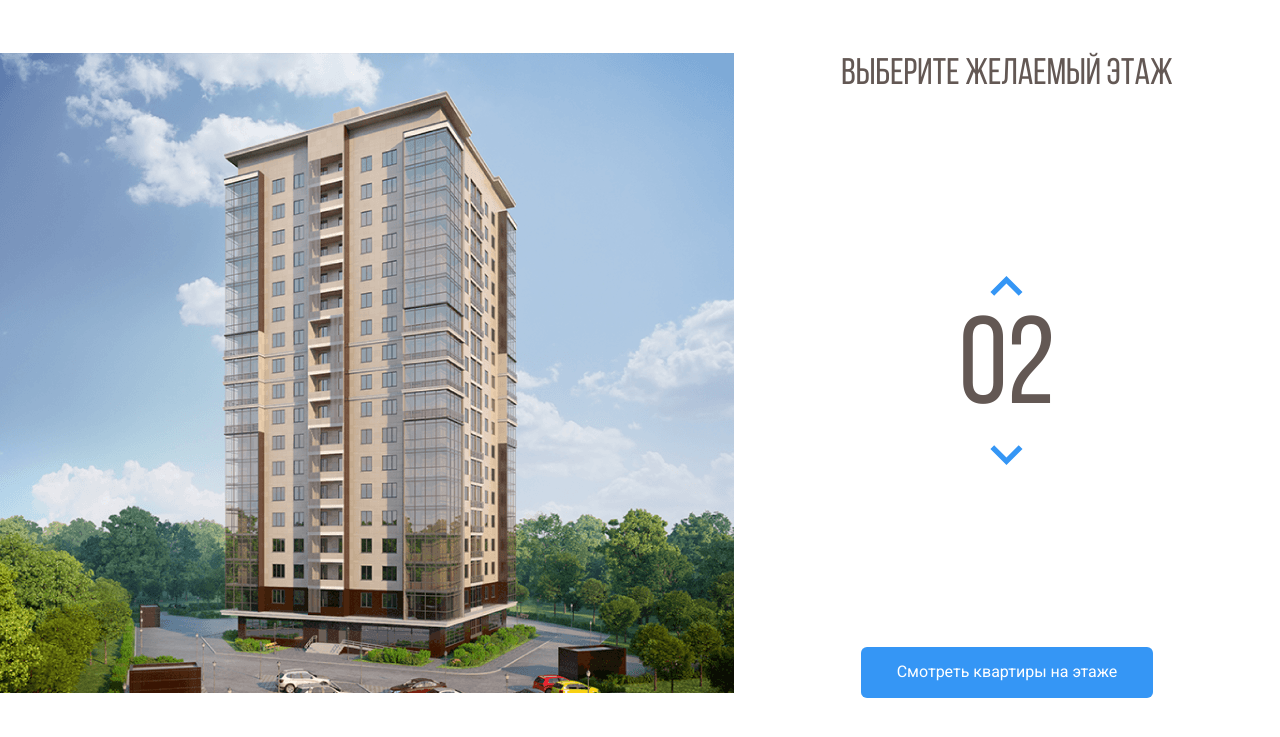
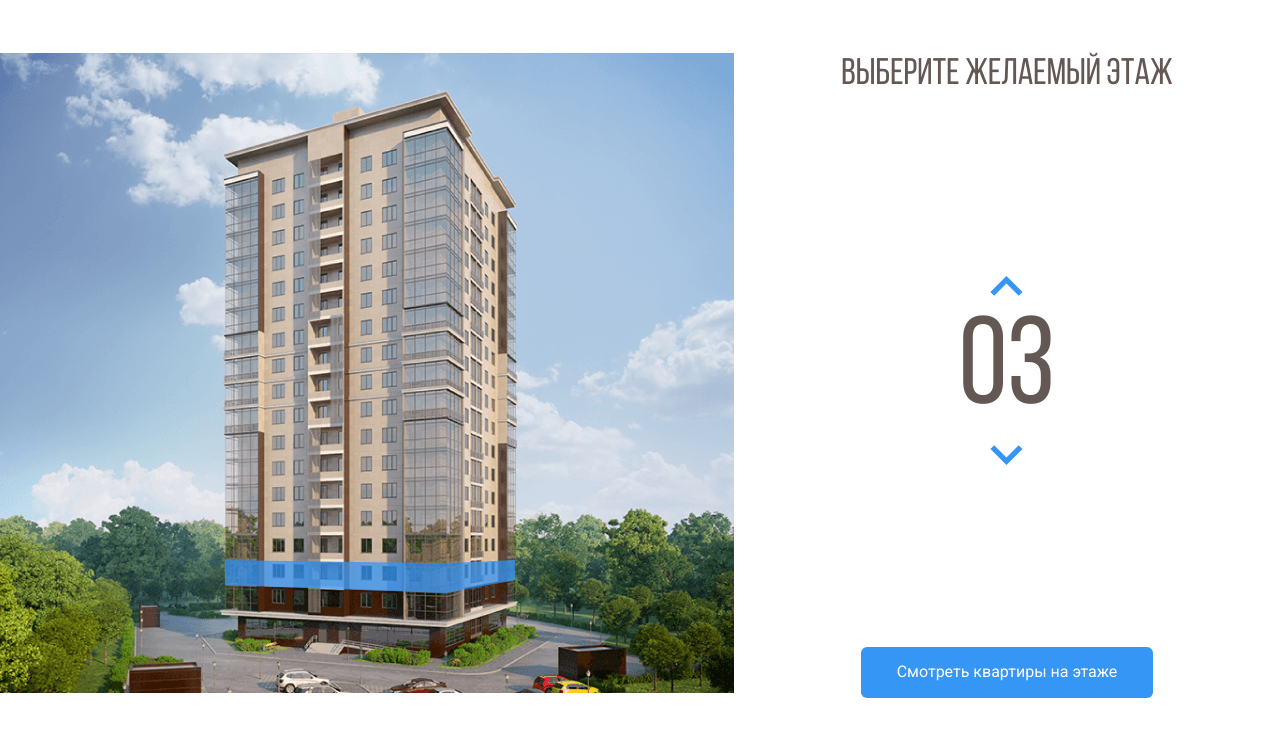
Before and after one commit to mikkibmw/melody, a plain HTML site: page index.html in a window 1280 px wide. Both pictures are taken after a click on the button 1006 px from the left and 356 px from the top of the page. Shown: the part 69-806 px from the top of the page. Drawn offline with nearby package versions, Linux system fonts and the light colour scheme.

Commit message:
Add files via upload

```diff
--- a/css/style.css
+++ b/css/style.css
@@ -64,11 +64,14 @@ text-align: right;
   padding: 54px 0 54px 0;
   display: flex;
 }
-.home-img path{
+.home-image path{
 opacity: 0;
 cursor: pointer;
 }
-.home-img path:hover{
+.home-image path:hover{
+  opacity: 1;
+}
+path.current-floor{
   opacity: 1;
 }
 .main-info{
--- a/index.html
+++ b/index.html
@@ -43,7 +43,12 @@
   </header>
   <main class="main">
     <div class="main-image">
-      <svg class="home-img" width="734" height="640" viewBox="0 0 734 640" fill="none" xmlns="http://www.w3.org/2000/svg" xmlns:xlink="http://www.w3.org/1999/xlink">
+      <svg
+        class="home-image"
+        width="734"
+        height="640"
+        viewBox="0 0 734 640"
+        fill="none" xmlns="http://www.w3.org/2000/svg" xmlns:xlink="http://www.w3.org/1999/xlink">
         <rect width="734" height="640" fill="url(#pattern0)"/>
         <defs>
         <pattern id="pattern0" patternContentUnits="objectBoundingBox" width="1" height="1">
@@ -51,23 +56,23 @@
         </pattern>
         <image id="image0" width="740" height="640" xlink:href="img/home.png">
         </defs>
-        <path d="M224 533L444.8 541L514 527.3V549L445.5 568.7L224 557.7V533Z" fill="#3595F6" fill-opacity="0.75"/>
-        <path d="M225 532V507L445.3 510.3L515 507V527L445.7 540L225 532Z" fill="#3595F6" fill-opacity="0.75"/>
-        <path d="M225 506V481H446H515V504L447 511L225 506Z" fill="#3595F6" fill-opacity="0.75"/>
-        <path d="M225 482V457L446.3 453.3L514 460V482H446" fill="#3595F6" fill-opacity="0.75"/>
-        <path d="M225 456V430L446.5 426.7L515 437.7V459L446 452.3L225 456Z" fill="#3595F6" fill-opacity="0.75"/>
-        <path d="M224 429V405.3L445 393L516 416V437.3L445 425L224 429Z" fill="#3595F6" fill-opacity="0.75"/>
-        <path d="M224 407V382L446.2 365.7L516 394.3V415L445.7 393.3L224 407Z" fill="#3595F6" fill-opacity="0.75"/>
-        <path d="M224 382V357L446.5 336.7L516 373.3V394L444 365.3L224 382Z" fill="#3595F6" fill-opacity="0.75"/>
-        <path d="M224 356V332L447 307.3L516 351.3V373L446.7 335L224 356Z" fill="#3595F6" fill-opacity="0.75"/>
-        <path d="M224 331V307L446.5 278.3L516 329.3V350L445.7 307.7L224 331Z" fill="#3595F6" fill-opacity="0.75"/>
-        <path d="M223 307V283L445.3 250L516 309.3V329L446 278.3L223 307Z" fill="#3595F6" fill-opacity="0.75"/>
-        <path d="M224 282V258L445.2 223L515 287V308L446.3 249.7L224 282Z" fill="#3595F6" fill-opacity="0.75"/>
-        <path d="M224 258V233L446.3 195L515 265.3V286L446 222L224 258Z" fill="#3595F6" fill-opacity="0.75"/>
-        <path d="M224 232V207L444.8 163.3L515 242.3V265L446 191.7L224 232Z" fill="#3595F6" fill-opacity="0.75"/>
-        <path d="M225 208V183L445 135L515 220V243L444.3 163.7L225 208Z" fill="#3595F6" fill-opacity="0.75"/>
-        <path d="M224 183V158L443.8 106L515 198.3V221L445.3 134.7L224 183Z" fill="#3595F6" fill-opacity="0.75"/>
-        <path d="M224 158V132L446 75.3L515 177V198L445.7 106.3L224 158Z" fill="#3595F6" fill-opacity="0.75"/>
+        <path data-floor="02" d="M224 533L444.8 541L514 527.3V549L445.5 568.7L224 557.7V533Z" fill="#3595F6" fill-opacity="0.75"/>
+        <path data-floor="03" d="M225 532V507L445.3 510.3L515 507V527L445.7 540L225 532Z" fill="#3595F6" fill-opacity="0.75"/>
+        <path data-floor="04" d="M225 506V481H446H515V504L447 511L225 506Z" fill="#3595F6" fill-opacity="0.75"/>
+        <path data-floor="05" d="M225 482V457L446.3 453.3L514 460V482H446" fill="#3595F6" fill-opacity="0.75"/>
+        <path data-floor="06" d="M225 456V430L446.5 426.7L515 437.7V459L446 452.3L225 456Z" fill="#3595F6" fill-opacity="0.75"/>
+        <path data-floor="07" d="M224 429V405.3L445 393L516 416V437.3L445 425L224 429Z" fill="#3595F6" fill-opacity="0.75"/>
+        <path data-floor="08" d="M224 407V382L446.2 365.7L516 394.3V415L445.7 393.3L224 407Z" fill="#3595F6" fill-opacity="0.75"/>
+        <path data-floor="09" d="M224 382V357L446.5 336.7L516 373.3V394L444 365.3L224 382Z" fill="#3595F6" fill-opacity="0.75"/>
+        <path data-floor="10" d="M224 356V332L447 307.3L516 351.3V373L446.7 335L224 356Z" fill="#3595F6" fill-opacity="0.75"/>
+        <path data-floor="11" d="M224 331V307L446.5 278.3L516 329.3V350L445.7 307.7L224 331Z" fill="#3595F6" fill-opacity="0.75"/>
+        <path data-floor="12" d="M223 307V283L445.3 250L516 309.3V329L446 278.3L223 307Z" fill="#3595F6" fill-opacity="0.75"/>
+        <path data-floor="13" d="M224 282V258L445.2 223L515 287V308L446.3 249.7L224 282Z" fill="#3595F6" fill-opacity="0.75"/>
+        <path data-floor="14" d="M224 258V233L446.3 195L515 265.3V286L446 222L224 258Z" fill="#3595F6" fill-opacity="0.75"/>
+        <path data-floor="15" d="M224 232V207L444.8 163.3L515 242.3V265L446 191.7L224 232Z" fill="#3595F6" fill-opacity="0.75"/>
+        <path data-floor="16" d="M225 208V183L445 135L515 220V243L444.3 163.7L225 208Z" fill="#3595F6" fill-opacity="0.75"/>
+        <path data-floor="17" d="M224 183V158L443.8 106L515 198.3V221L445.3 134.7L224 183Z" fill="#3595F6" fill-opacity="0.75"/>
+        <path data-floor="18" d="M224 158V132L446 75.3L515 177V198L445.7 106.3L224 158Z" fill="#3595F6" fill-opacity="0.75"/>
 
         </svg>
 
@@ -86,5 +91,9 @@
       <button class="button button-primary">Смотреть квартиры на этаже</button>
     </div>
   </main>
+  <script src="https://code.jquery.com/jquery-3.6.0.min.js"
+  integrity="sha256-/xUj+3OJU5yExlq6GSYGSHk7tPXikynS7ogEvDej/m4=" crossorigin="anonymous">
+  </script>
+  <script src="js/main.js"></script>
 </body>
 </html>
--- /dev/null
+++ b/js/main.js
@@ -0,0 +1,32 @@
+$(document).ready(function () {
+  var currentFloor=2; // переменная где хранится этаж
+  var floorPath =$(".home-image path")
+  var counterUp = $(".counter-up");
+  var counterDown = $(".counter-down");
+
+  // Функция при наведении курсором на этаж
+  floorPath.on("mouseover", function(){
+    floorPath.removeClass("current-floor");     //Удаляем текущий класс этажей
+    currentFloor = $(this).attr('data-floor') ; //Получаем значение текущего этажа
+    $(".counter").text(currentFloor); // Записываем значение в счеткчик
+
+  } );
+  counterUp.on("click", function () { //Отслеживаем клик вверх
+    if (currentFloor < 18) { //проверка значения этажа
+      currentFloor++;
+    usCurrentFloor = currentFloor.toLocaleString('en-US',{minimumIntegerDigits:2,useGrouping:false});//форматируем чтобы было 01, а не просто 1
+    $(".counter").text(usCurrentFloor);
+    floorPath.removeClass("current-floor");
+    $(`[data-floor=${usCurrentFloor}]`).toggleClass("current-floor");//подсвечиваем текущий этаж
+  }
+    });
+    counterDown.on("click", function () {
+        if (currentFloor > 2) { //проверка значения этажа
+        currentFloor--;
+        usCurrentFloor = currentFloor.toLocaleString('en-US',{minimumIntegerDigits:2,useGrouping:false});
+        $(".counter").text(usCurrentFloor);
+        floorPath.removeClass("current-floor");
+        $(`[data-floor=${usCurrentFloor}]`).toggleClass("current-floor");//подсвечиваем текущий этаж
+      }
+        });
+    });
```
